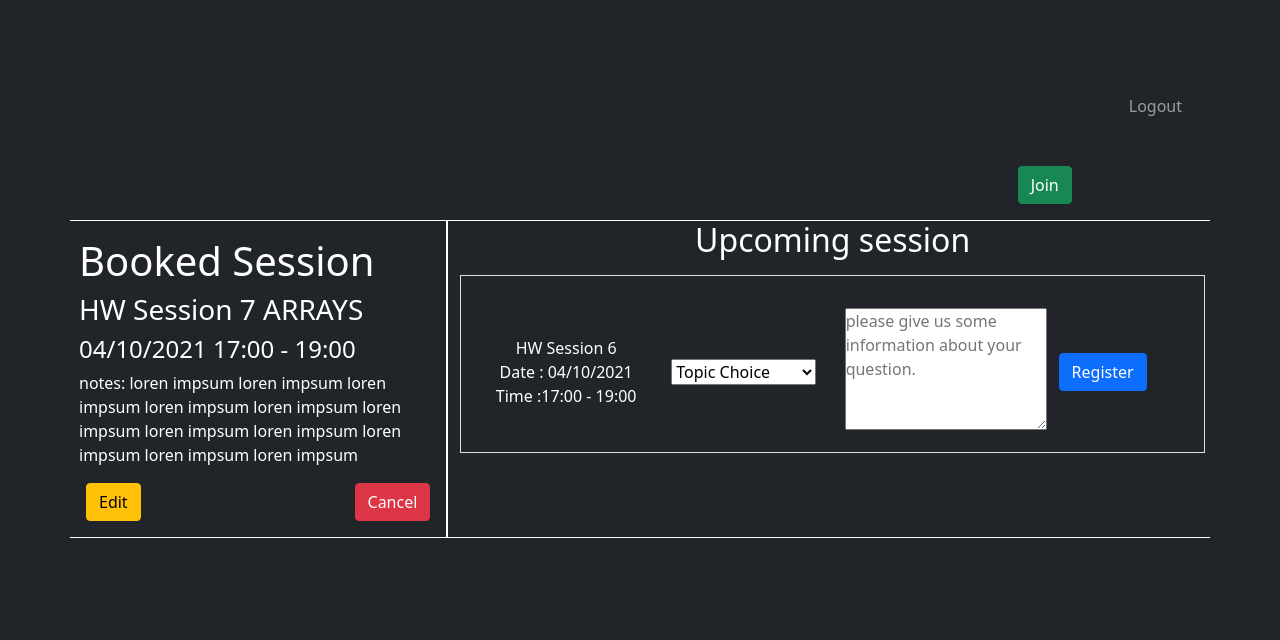
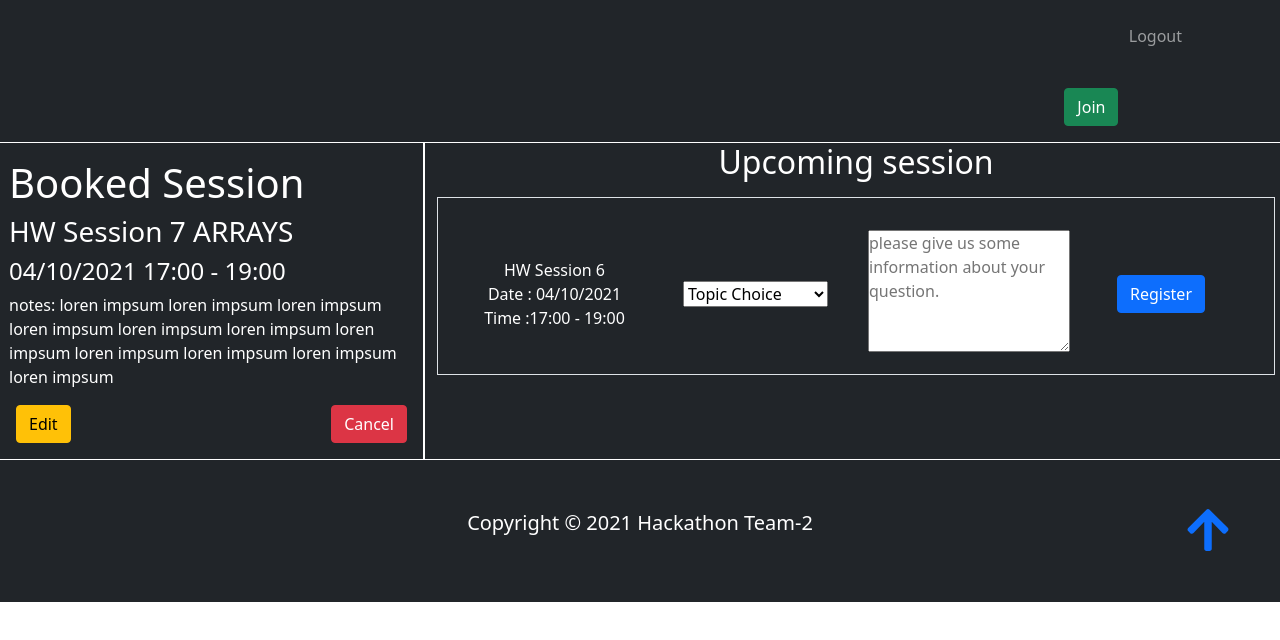
Before and after one commit to muratdemirtas2001/capgemini-hackhaton, a React (Create React App) app in the folder client/: page /student in a window 1280 px wide. Shown: the top 640 px of the page. Built offline with nearby package versions, Linux system fonts and the light colour scheme; no server answers.

Commit message:
refactoring code

```diff
--- a/client/src/pages/Admindashboard.js
+++ b/client/src/pages/Admindashboard.js
@@ -4,7 +4,7 @@ export default function Admindashboard() {
     return (
         <>
             <Logout />
-            <div className="text-white">
+            <div>
                 <h1>I am admin dashboard</h1>
             </div>
         </>
--- a/client/src/pages/Home.css
+++ b/client/src/pages/Home.css
@@ -7,13 +7,13 @@
 
 body {
 	box-sizing: border-box;
-	background-color:#212529;
+	/* background-color:#212529; */
 }
-body::before {
+/* body::before {
 	display: block;
 	content: '';
 	height: 70px;
-  }
+  } */
 button{
 	margin-left:7px;
 	font-size: 20px;
--- a/client/src/pages/Mentordashboard.js
+++ b/client/src/pages/Mentordashboard.js
@@ -5,7 +5,7 @@ export default function Mentordashboard() {
     return (
         <>
             <Logout />
-            <div className="text-white">
+            <div>
                 <h1>I am Mentor dashboard</h1>
             </div>
         </>
--- a/client/src/pages/Studentdashboard.js
+++ b/client/src/pages/Studentdashboard.js
@@ -1,6 +1,6 @@
 import React, { useEffect, useState } from "react";
 import Logout from "../components/Logout";
-
+import Footer from "../components/Footer";
 export default function Dashboard() {
 	const token = localStorage.getItem("users");
 	const [isPracticed, setIsPracticed] = useState(false);
@@ -43,9 +43,10 @@ export default function Dashboard() {
 		return "hello world!";
 	};
 	return (
-		<>
+		<div>
 			<Logout />
-			<div className="container-md mt-2 px-3 overflow-hidden">
+			<section>
+				<div className="px-3 overflow-hidden bg-dark">
 					<div className="row p-2 m-2">
 						<div className="col-10 text-white">
 							{isPracticed ? <div>
@@ -111,6 +112,8 @@ export default function Dashboard() {
 						</div>
 					</div>
 				</div>
-		</>
+			</section>
+			<Footer />
+		</div>
 	);
 }
```
Lines whose indentation alone changed are shown as unchanged.
